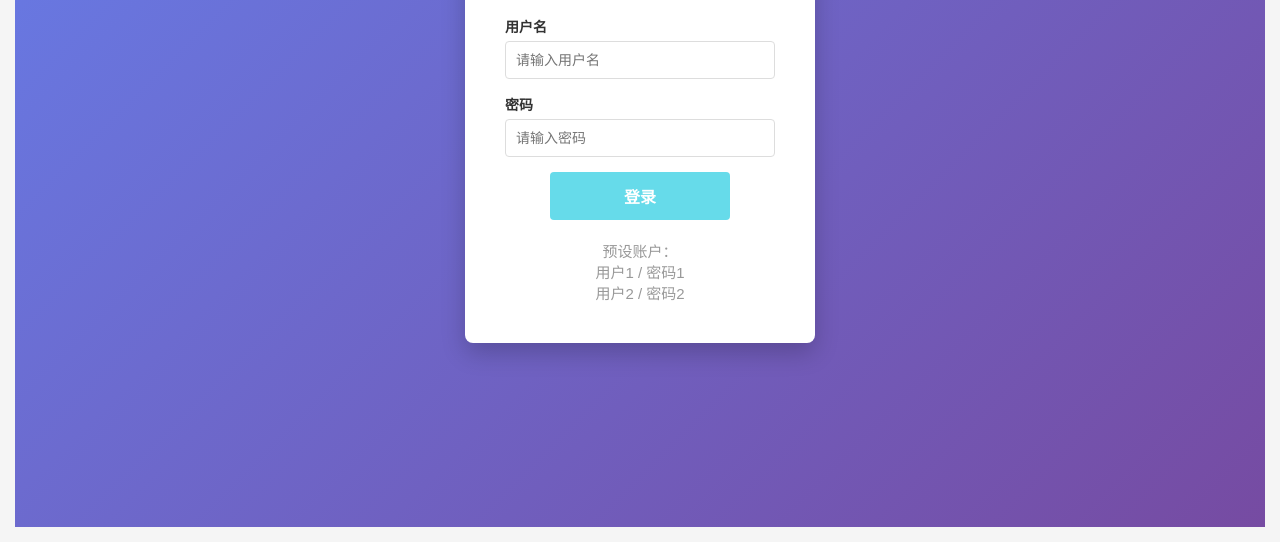
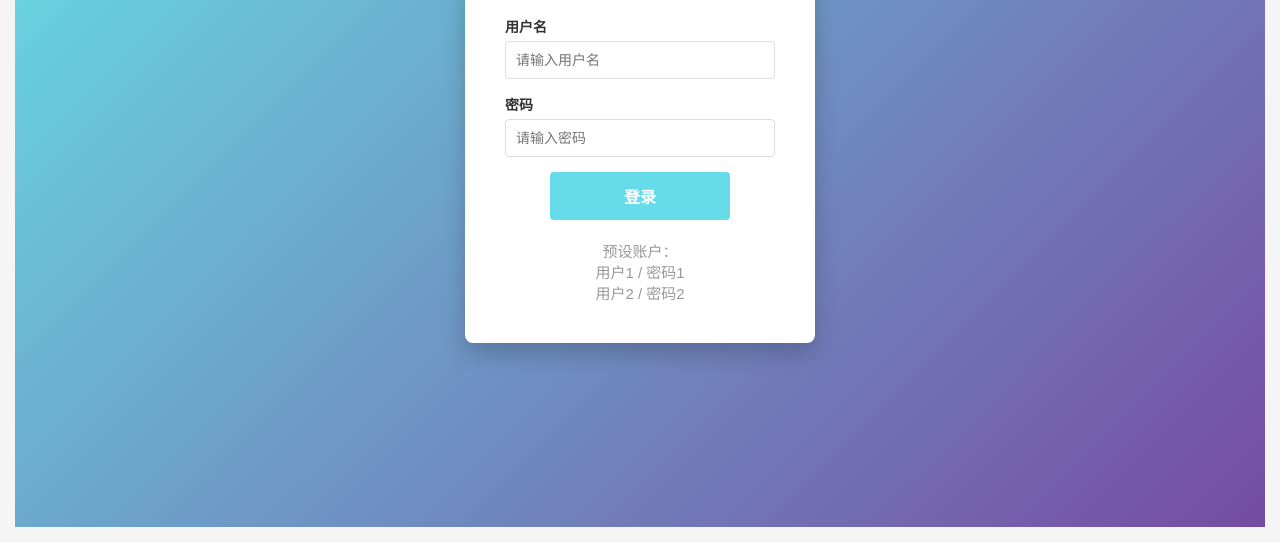
Before and after one commit to h1450512929-ai/pricing1, a plain HTML site: page index.html in a window 1280 px wide. Shown: the part 288-830 px from the top of the page. Drawn offline with Linux system fonts and the light colour scheme.

Commit message:
Update page layout and apply latest changes

```diff
--- a/index.html
+++ b/index.html
@@ -126,7 +126,7 @@
             justify-content: center;
             align-items: center;
             min-height: 100vh;
-            background: linear-gradient(135deg, #667eea 0%, #764ba2 100%);
+            background: linear-gradient(135deg, #66e6ea 0%, #764ba2 100%);
         }
         .login-box {
             background: white;
```
